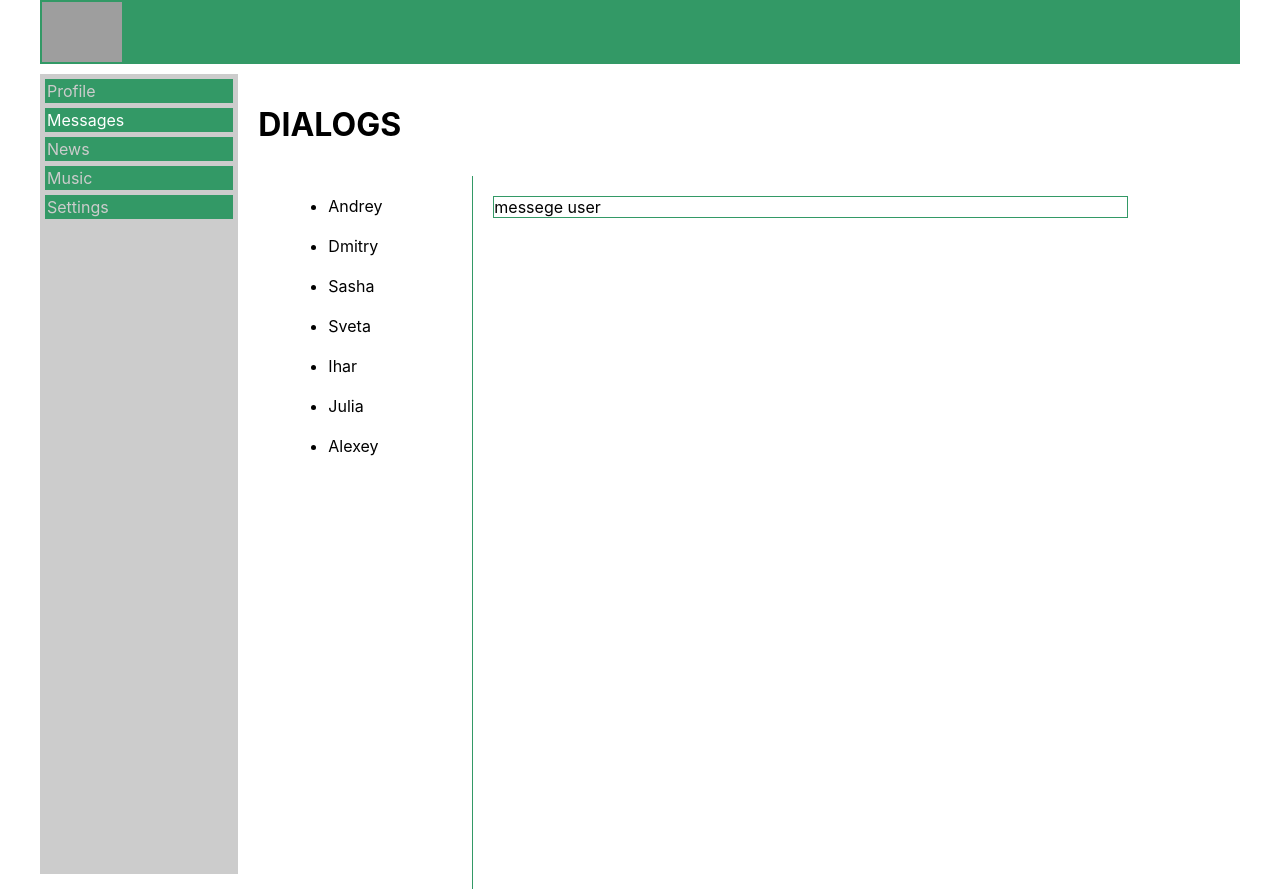
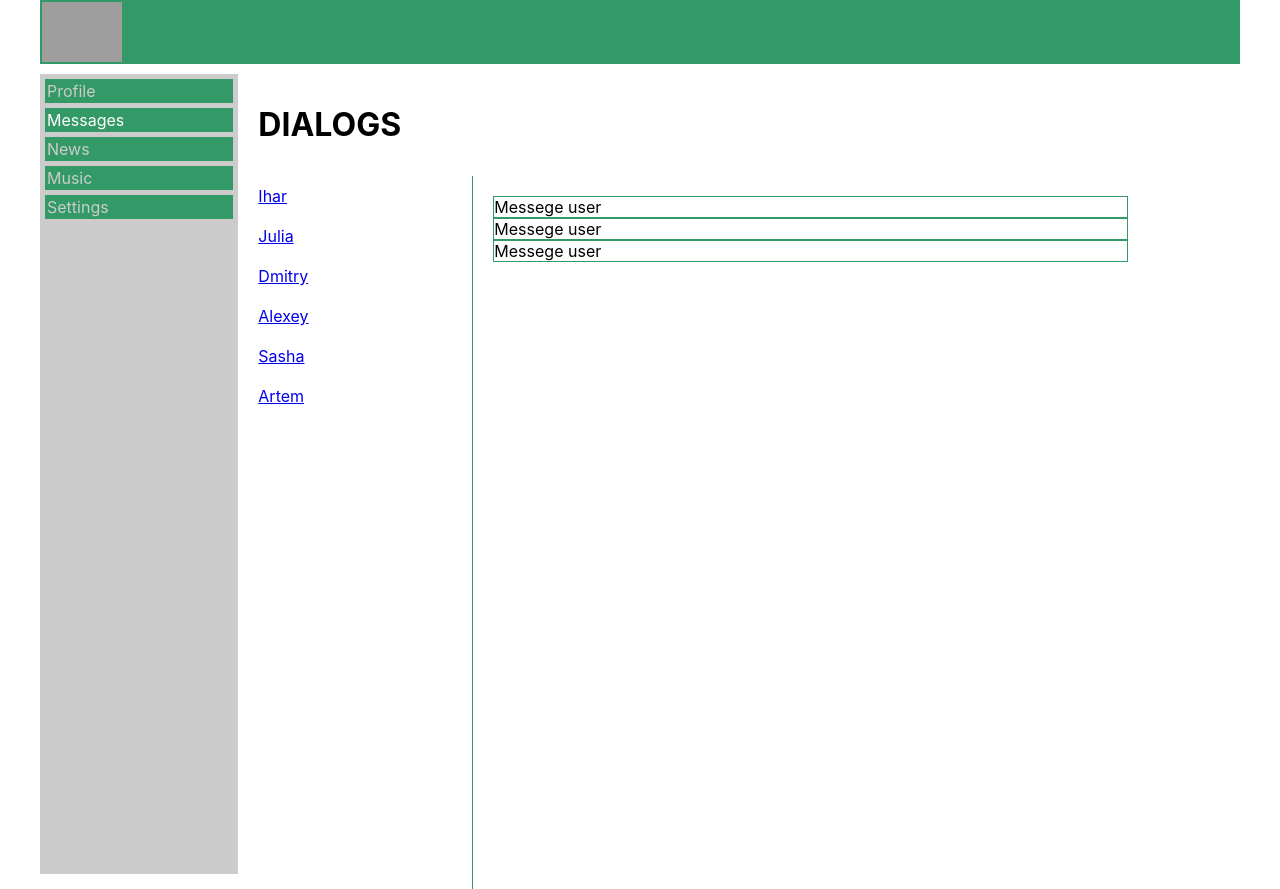
Before and after one commit to ArgonTrime/social-network-project, a React (Create React App) app: page /dialogs in a window 1280 px wide. Built offline with nearby package versions, Linux system fonts and the light colour scheme; grey boxes are pictures that could not be loaded.

Commit message:
upgrade dialogpage + props + navlink

```diff
--- a/src/components/DialogsPage/DialogsPage.js
+++ b/src/components/DialogsPage/DialogsPage.js
@@ -1,5 +1,17 @@
 import React from 'react';
 import s from './DialogsPage.module.css';
+import {NavLink} from "react-router-dom";
+
+const Dialog = (props) => {
+    return (
+        <div className={s.dialog}>
+            <NavLink to={'/dialogs/' + props.id}>{props.name}</NavLink>
+        </div>
+    )
+}
+const Messege = (props) => {
+    return <div className={s.messege}>{props.messege}</div>
+}
 
 const DialogsPage = () => {
     return (
@@ -7,19 +19,18 @@ const DialogsPage = () => {
             <div className={s.dialogs}>
                 <h1>DIALOGS</h1>
             </div>
-            <div className={s.messegeListLeft}>
-                <ul>
-                    <li>Andrey</li>
-                    <li>Dmitry</li>
-                    <li>Sasha</li>
-                    <li>Sveta</li>
-                    <li>Ihar</li>
-                    <li>Julia</li>
-                    <li>Alexey</li>
-                </ul>
+            <div className={s.dialogsListLeft}>
+                <Dialog name='Ihar' id='1'/>
+                <Dialog name='Julia' id='2'/>
+                <Dialog name='Dmitry' id='3'/>
+                <Dialog name='Alexey' id='4'/>
+                <Dialog name='Sasha' id='5'/>
+                <Dialog name='Artem' id='6'/>
             </div>
             <div className={s.messegeRight}>
-                <div className={s.dialogMessege}>messege user</div>
+                <Messege messege='Messege user'/>
+                <Messege messege='Messege user'/>
+                <Messege messege='Messege user'/>
             </div>
         </div>
     );
--- a/src/components/DialogsPage/DialogsPage.module.css
+++ b/src/components/DialogsPage/DialogsPage.module.css
@@ -1,7 +1,7 @@
 .dialogPage {
     display: grid;
     grid-template-areas: "h h"
-    "ml mr";
+    "dl mr";
     grid-template-columns: 1fr 3fr;
     grid-template-rows: 1fr 7fr;
     width: 900px;
@@ -12,21 +12,21 @@
     margin: 10px;
 }
 
-.messegeListLeft {
-    grid-area: ml;
+.dialogsListLeft {
+    grid-area: dl;
     border-right: 1px solid #339966;
     height: auto;
 }
+.dialog {
+    padding: 10px;
+}
 
-.messegeListLeft ul, li {
-    margin: 20px;
-}
 
 .messegeRight {
     grid-area: mr;
     margin: 20px;
 }
 
-.dialogMessege {
+.messege {
     border: solid 1px #339966;
 }
```
